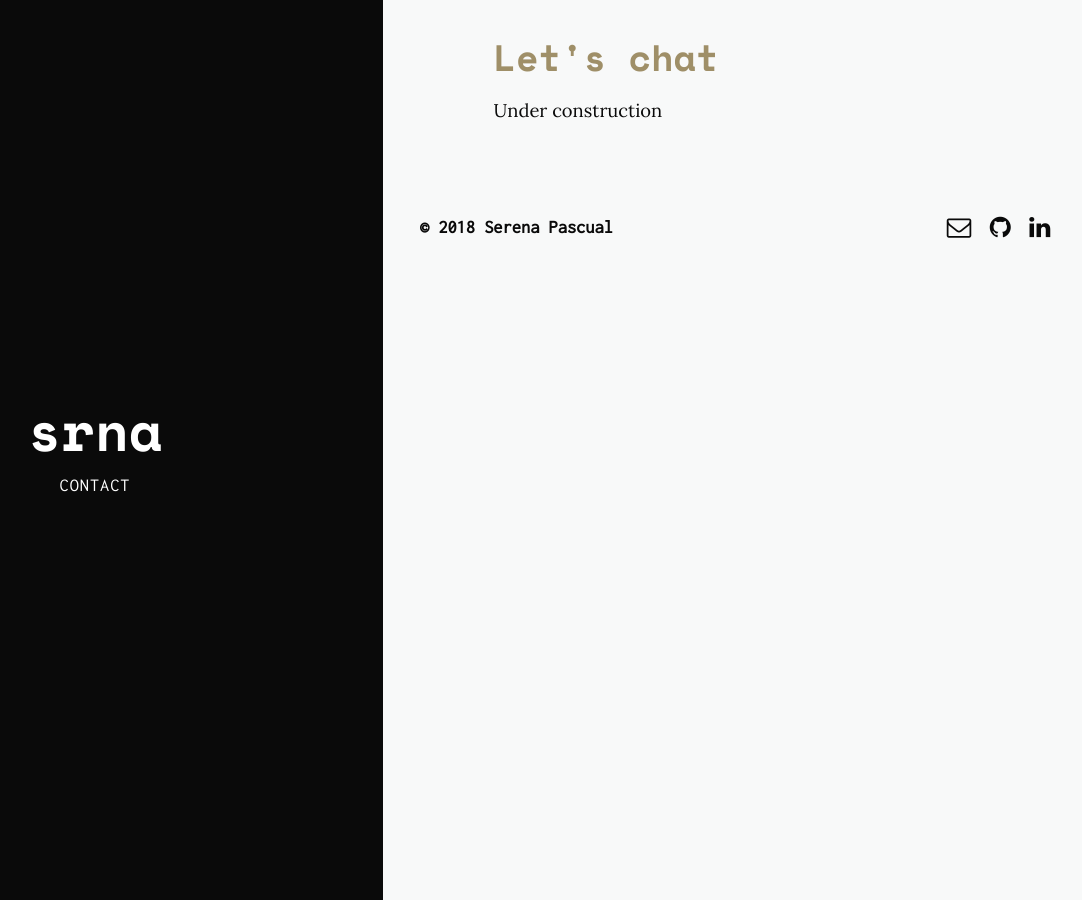
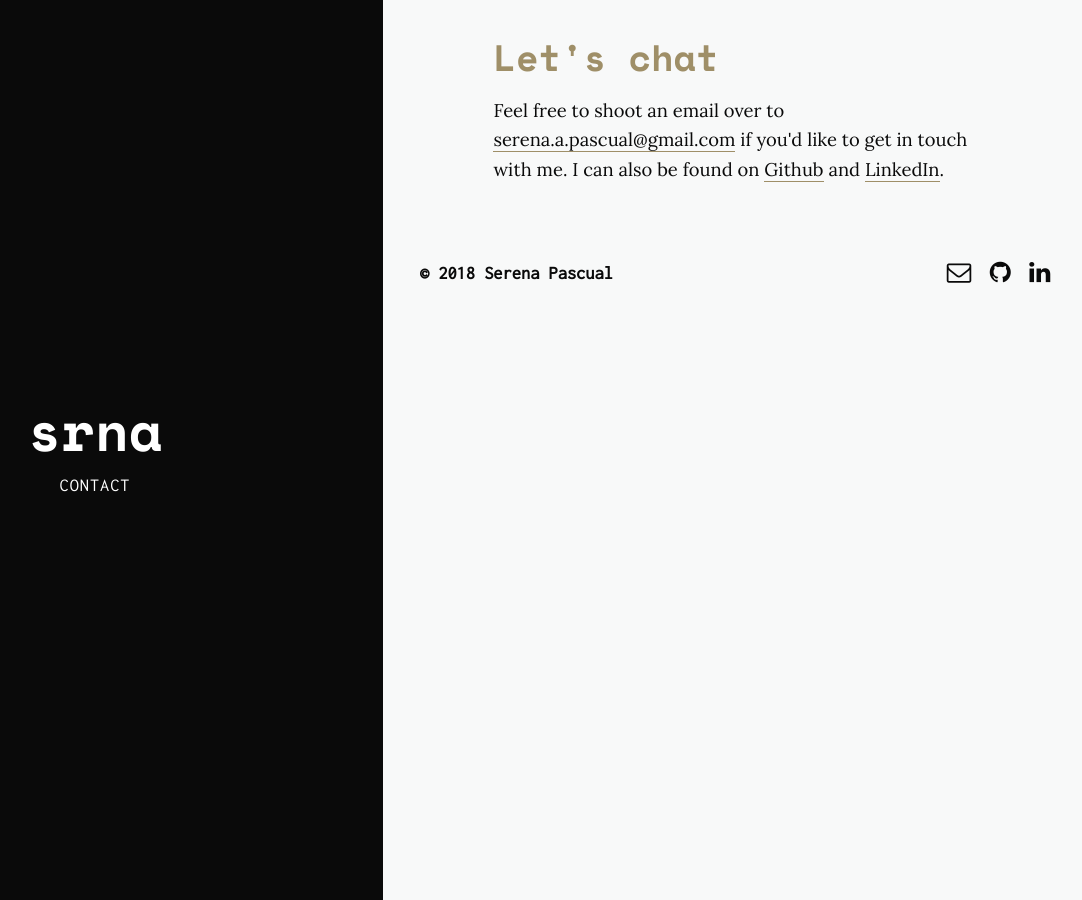
Before and after one commit to serenapascual/serenapascual.com, a Jekyll site: the page built from contact.html, in a window 1280 px wide. Shown: the whole page, without its empty margins (193-1275 px from the left). Built offline with Jekyll 4.4.1, drawn with Linux system fonts in a browser that asks for light colours; nearby versions of some CDN libraries.

Commit message:
Complete contact page

```diff
--- a/_config.yml
+++ b/_config.yml
@@ -1,5 +1,5 @@
 # Site/SEO settings
-email: hi@serenapascual.com
+email: serena.a.pascual@gmail.com
 permalink: /:title/
 google_analytics:
 
--- a/_sass/_components.scss
+++ b/_sass/_components.scss
@@ -3,6 +3,10 @@
  * For About and Contact pages
  */
 .pages {
+  a {
+    border-bottom: 1px solid $color-alpha;
+  }
+
   &__img {
       margin: 2em 0;
       display: block;
--- a/about.html
+++ b/about.html
@@ -19,16 +19,16 @@ permalink: /about/
 
   <div>
 
-    <article class="pages" itemprop="blogPost">
+    <article class="pages" itemprop="blogPost" itemscope>
       <span class="pages__container">
         <h2 class="pages__header" itemprop="name">Get to know me</h2>
-        <p class="pages__description" itemprop="description">
+        <span class="pages__description" itemprop="description">
           <figure class="pages__img">
             <img src="/assets/images/profile.jpg" alt="Profile">
           </figure>
           <p>My name is Serena Pascual. I'm a computer science major and music minor due to graduate in May 2019 from San Jose State University. An artist at heart and software engineer by trade, I seek to join my enthusiasm for technology with my love for all things visual, performing, and literary art.
           <p>Through this website, I document my creative efforts and personal endeavors in the realm of software development. I figured that this project would aid in retention of what I learn while serving as an exercise in web design.
-        </p>
+        </span>
       </span>
     </article>
 
--- a/contact.html
+++ b/contact.html
@@ -22,9 +22,10 @@ permalink: /contact/
     <article class="pages" itemprop="blogPost" itemscope>
       <span class="pages__container">
         <h2 class="pages__header" itemprop="name">Let's chat</h2>
-        <p class="pages__description" itemprop="description">
-          Under construction
-        </p>
+        <span class="pages__description" itemprop="description">
+          Feel free to shoot an email over to <a href="mailto:{{ site.email }}">serena.a.pascual@gmail.com</a> if you'd like to get in touch with me.
+          I can also be found on <a href="https://www.github.com/serenapascual">Github</a> and <a href="https://www.linkedin.com/in/serenapascual">LinkedIn</a>.
+        </span>
       </span>
     </article>
 
```
Also changed, not shown: 7 other files.
